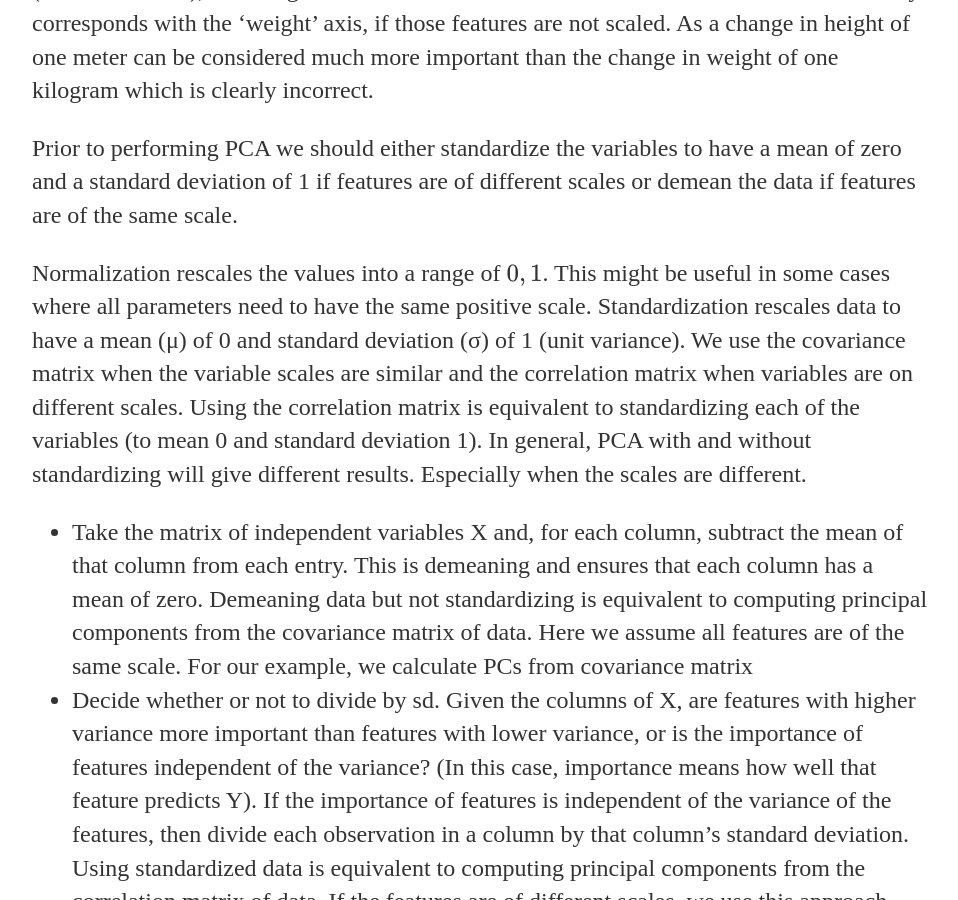
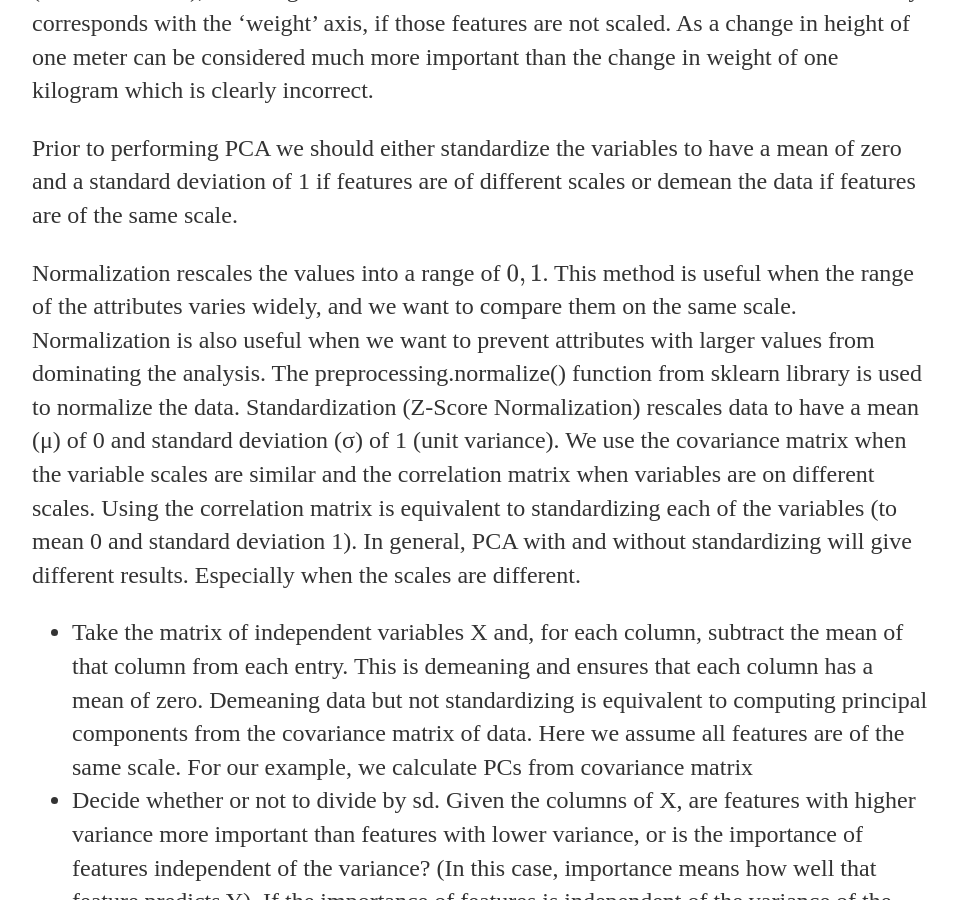
Before and after one commit to lakshmi2688/lakshmi2688.github.io, a Jekyll site: the page built from _posts/2022-01-15-Principal Component Analysis of Images.md, in a window 1280 px wide and 900 px high, scrolled down 1334 px. Shown: the whole window, without its empty margins (160-1118 px from the left). Built offline with Jekyll 4.4.1, drawn with Linux system fonts in a browser that asks for light colours; formulas are drawn with MathJax 3.

Commit message:
Update 2022-01-15-Principal Component Analysis of Images.md

```diff
--- a/_posts/2022-01-15-Principal Component Analysis of Images.md
+++ b/_posts/2022-01-15-Principal Component Analysis of Images.md
@@ -17,7 +17,9 @@ date: 2022-01-15
 
 <p>Prior to performing PCA we should either standardize the variables to have a mean of zero and a standard deviation of 1 if features are of different scales or demean the data if features are of the same scale.</p>
 
-<p>Normalization rescales the values into a range of [0,1]. This might be useful in some cases where all parameters need to have the same positive scale. Standardization rescales data to have a mean (μ) of 0 and standard deviation (σ) of 1 (unit variance).
+<p>Normalization rescales the values into a range of [0,1]. This method is useful when the range of the attributes varies widely, and we want to compare them on the same scale. Normalization is also useful when we want to prevent attributes with larger values from dominating the analysis. The preprocessing.normalize() function from sklearn library is used to normalize the data. Standardization (Z-Score Normalization) rescales data to have a mean (μ) of 0 and standard deviation (σ) of 1 (unit variance).
+
+
 
 We use the covariance matrix when the variable scales are similar and the correlation matrix when variables are on different scales. Using the correlation matrix is equivalent to standardizing each of the variables (to mean 0 and standard deviation 1). In general, PCA with and without standardizing will give different results. Especially when the scales are different.</p>
 
```
